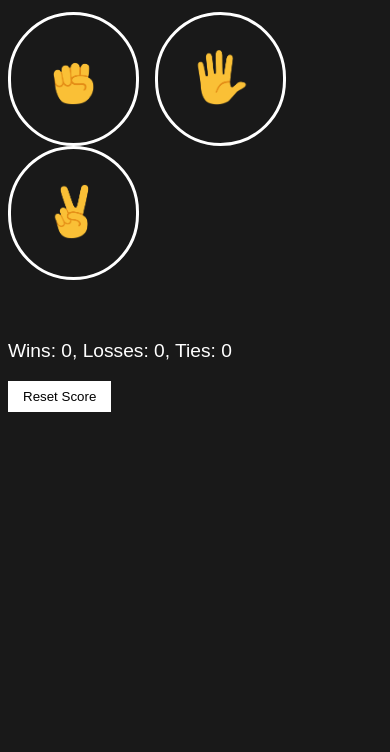
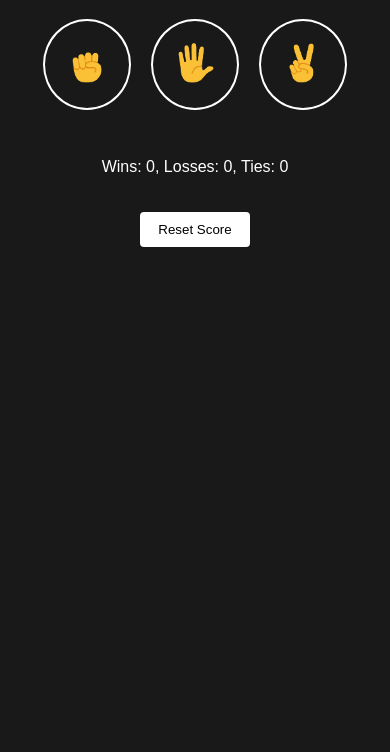
Before and after one commit to seeram17/rock-paper-scissors, a plain HTML site: page index.html in a window 390 px wide. Shown: the part 92-844 px from the top of the page. Drawn offline with Linux system fonts and the light colour scheme.

Commit message:
Mobile-responsive

```diff
--- a/style.css
+++ b/style.css
@@ -1,6 +1,9 @@
 body {
     background-color: rgb(25, 25, 25);
     font-family: Arial, Helvetica, sans-serif;
+    text-align: center;
+    margin: 0;
+    padding: 20px;
 }
 
 .title-text {
@@ -9,12 +12,13 @@ body {
     font-size: 33px;
 }
 
+/* Container fix */
 .move-button {
     background-color: rgb(25, 25, 25);
     border: 3px white solid;
     padding: 35px;
-    border-radius: 260px;
-    margin-right: 12px;
+    border-radius: 50%;
+    margin: 12px;
     cursor: pointer;
 }
 
@@ -27,17 +31,17 @@ body {
     color: white;
     font-size: 25px;
     font-weight: bold;
-    margin-top: 50px;
+    margin-top: 40px;
 }
 
 .game-moves {
     color: white;
     font-size: 15px;
-    margin-top: 30px;
+    margin-top: 20px;
 }
 
 .score-text {
-    margin-top: 60px;
+    margin-top: 40px;
     color: white;
     font-size: larger;
 }
@@ -45,7 +49,34 @@ body {
 .reset-btn {
     background-color: rgb(255, 255, 255);
     color: black;
-    padding: 8px 15px;
+    padding: 10px 18px;
     cursor: pointer;
     border: none;
+    border-radius: 4px;
+    margin-top: 20px;
 }
+
+@media (max-width: 480px) {
+
+    .title-text {
+        font-size: 26px;
+    }
+
+    .move-button {
+        padding: 22px;
+        margin: 8px;
+        border-width: 2px;
+    }
+
+    .move-icon {
+        height: 40px;
+    }
+
+    .game-result {
+        font-size: 20px;
+    }
+
+    .score-text {
+        font-size: 16px;
+    }
+}
```
